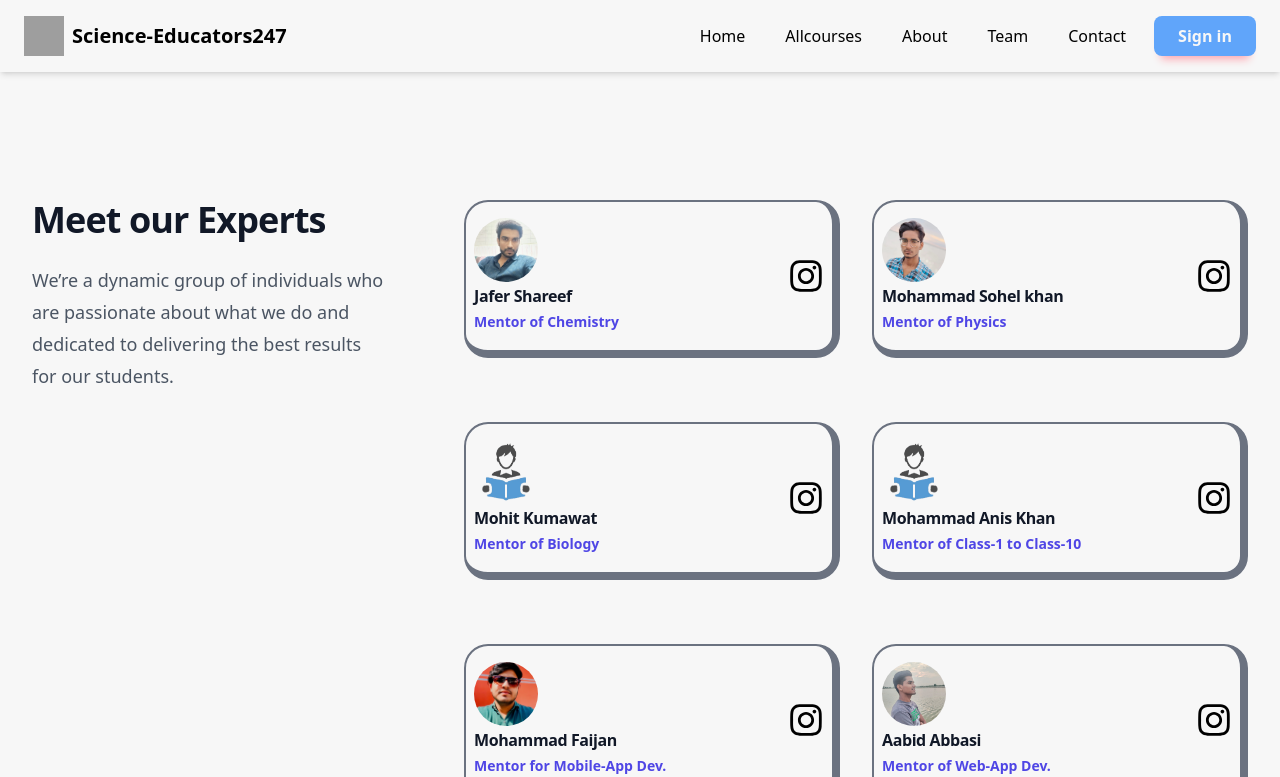
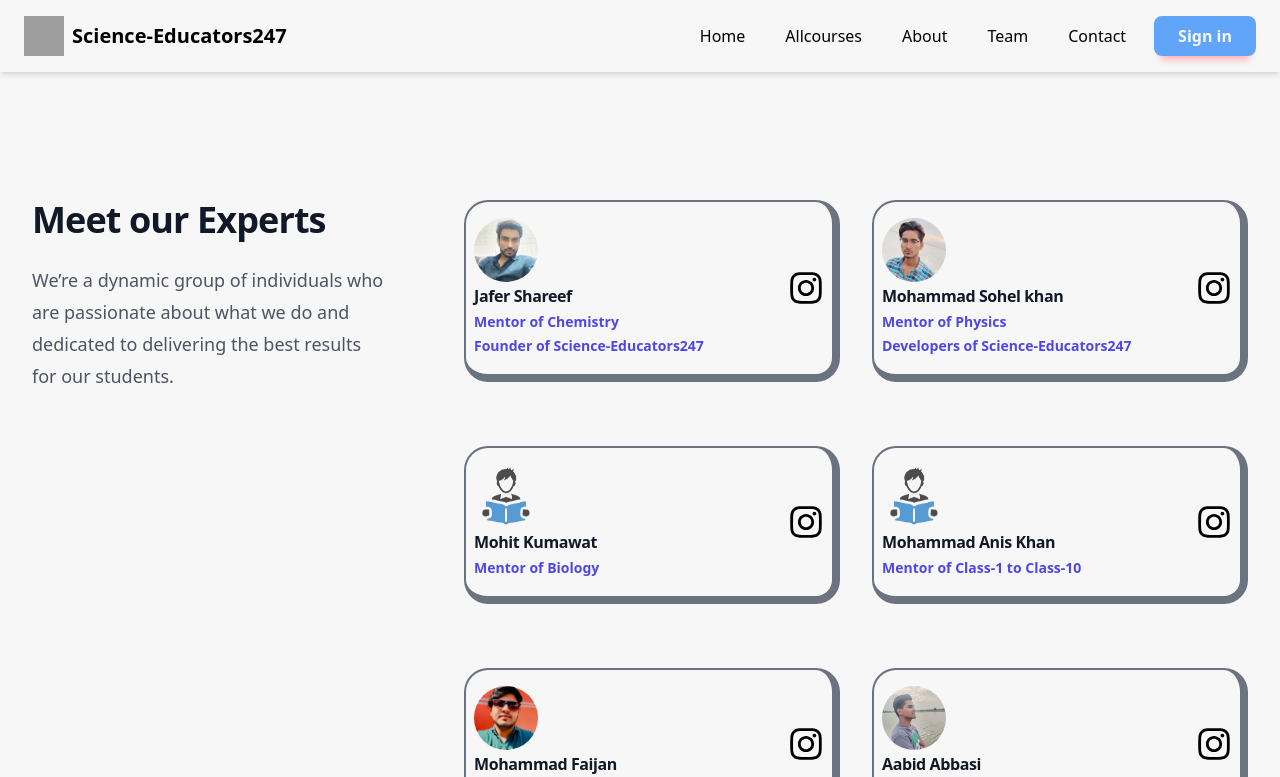
Before and after one commit to Sohelk9530/Science_Educators247, a React (Vite) app: page /team in a window 1280 px wide. Shown: the top 777 px of the page. Built offline with nearby package versions, Linux system fonts and the light colour scheme; grey boxes are pictures that could not be loaded.

Commit message:
update all

```diff
--- a/src/components/Team/Team.jsx
+++ b/src/components/Team/Team.jsx
@@ -8,6 +8,7 @@ const people = [
   {
     name: 'Jafer Shareef',
     role: 'Mentor of Chemistry',
+    main:'Founder of Science-Educators247',
     imageUrl:
       '/team-ast/jaferg.jpg',
       member_insta:"https://www.instagram.com/jafer9326?igsh=MThyNzFlZTd2MTI1bQ=="
@@ -15,6 +16,7 @@ const people = [
   {
     name: 'Mohammad Sohel khan',
     role: 'Mentor of Physics',
+    main:'Developers of Science-Educators247',
     imageUrl:
       '/team-ast/sohel.jpg',
    member_insta:"https://www.instagram.com/sohel_9790?utm_source=qr&igsh=MzlwNTFydDBxbGV6"
@@ -22,6 +24,7 @@ const people = [
   {
     name: 'Mohit Kumawat',
     role: 'Mentor of Biology',
+    main:'',
     imageUrl:
       '/team-ast/tutors.png',
    member_insta:"#"
@@ -30,6 +33,7 @@ const people = [
   {
     name: 'Mohammad Anis Khan',
     role: 'Mentor of Class-1 to Class-10',
+    main:'',
     imageUrl:
       '/team-ast/tutors.png',
    member_insta:"#"
@@ -37,6 +41,7 @@ const people = [
   {
     name: 'Mohammad Faijan',
     role: 'Mentor for Mobile-App Dev.',
+    main:'',
     imageUrl:
       '/team-ast/faijan.jpg',
    member_insta:"https://www.instagram.com/based_faizan?igsh=YWYxYWVkcXhueXkz"
@@ -44,6 +49,7 @@ const people = [
   {
     name: 'Aabid Abbasi',
     role: 'Mentor of Web-App Dev.',
+    main:'',
     imageUrl:
      '/team-ast/aabid.jpg',
    member_insta:"https://www.instagram.com/abid_abbasi_12?igsh=Z2pkMm8yYWIyOTl5"
@@ -100,6 +106,7 @@ const Team = () => {
                   <div>
                     <h3 className="text-base/7 font-semibold tracking-tight text-gray-900">{person.name}</h3>
                     <p className="text-sm/6 font-semibold text-indigo-600">{person.role}</p>
+                    <p className="text-sm/6 font-semibold text-indigo-600">{person.main}</p>
                   </div>
                   </div>
                   <a href={person.member_insta} target="_blank" rel="noopener noreferrer">
```
